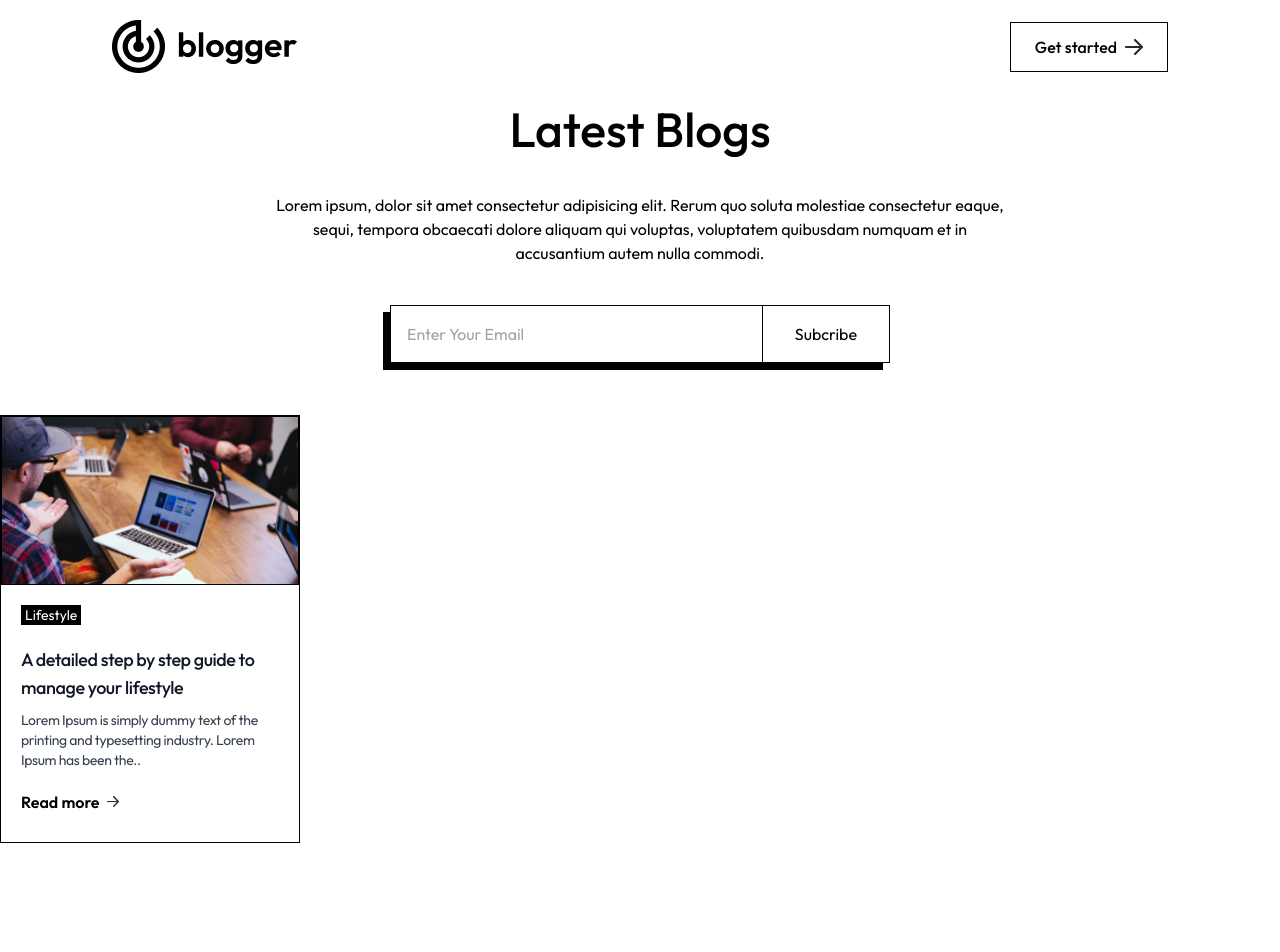
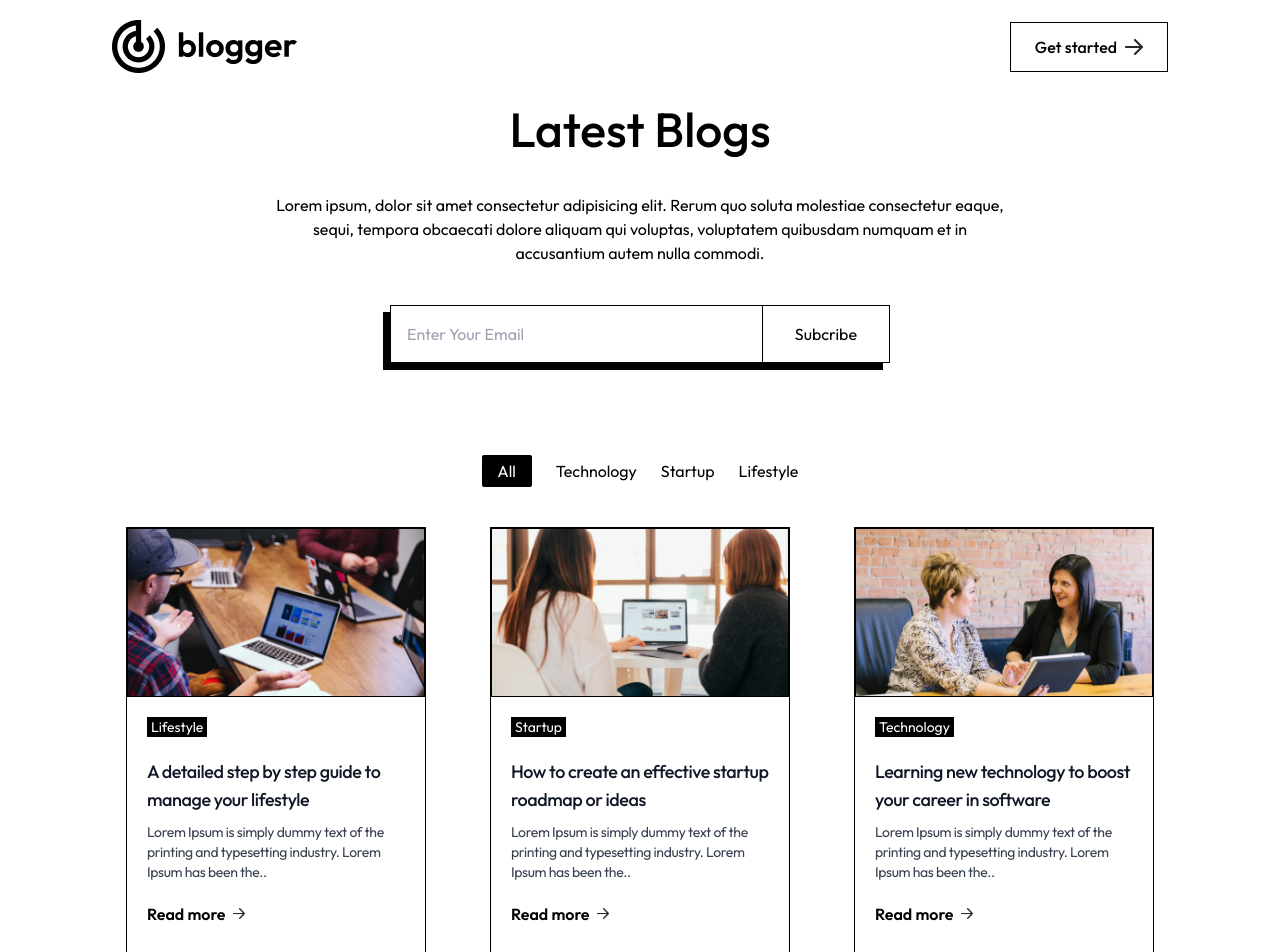
Before and after one commit to nethmina1028/Blog-app, a Next.js app in the folder next-blog-app/: page / in a window 1280 px wide. Shown: the top 952 px of the page. Before the commit the page ends 843 px from the top, so only its background shows below. Built offline with nearby package versions, Linux system fonts and the light colour scheme.

Commit message:
bloglist

```diff
--- a/next-blog-app/src/app/Components/BlogItem.jsx
+++ b/next-blog-app/src/app/Components/BlogItem.jsx
@@ -2,14 +2,14 @@ import Image from 'next/image'
 import React from 'react'
 import { assets, blog_data } from '../../../Assets/assets'
 
-function BlogItem() {
+function BlogItem({title,description,category,image}) {
   return (
     <div className='max-w-[330px] sm:max-w-[300px] bg-white border border-black hover:shadow-[-7px_7px_0px_#000000]'>
-     <Image src={blog_data[0].image} alt='' width={400} height={400} className='border border-black' />
-     <p className='inline-block px-1 mt-5 ml-5 text-sm text-white bg-black'>{blog_data[0].category}</p>
+     <Image src={image} alt='' width={400} height={400} className='border border-black' />
+     <p className='inline-block px-1 mt-5 ml-5 text-sm text-white bg-black'>{category}</p>
       <div className="p-5">
-        <h5 className='mb-2 text-lg font-medium tracking-tight text-gray-900'>{blog_data[0].title}</h5>
-        <p className='mb-3 text-sm tracking-tight text-gray-700'>{blog_data[0].description}</p>
+        <h5 className='mb-2 text-lg font-medium tracking-tight text-gray-900'>{title}</h5>
+        <p className='mb-3 text-sm tracking-tight text-gray-700'>{description}</p>
         <div className='inline-flex items-center py-2 font-semibold text-center'>
             Read more <Image src={assets.arrow} alt='' className='ml-2' width={12}  />
         </div>
--- /dev/null
+++ b/next-blog-app/src/app/Components/BlogList.jsx
@@ -0,0 +1,26 @@
+import React from 'react'
+import { blog_data } from '../../../Assets/assets'
+import BlogItem from './BlogItem'
+
+function BlogList() {
+  return (
+    <div>
+        <div className='flex justify-center gap-6 my-10'>
+            <button className='px-4 py-1 text-white bg-black rounded-sm'>All</button>
+            <button>Technology</button>
+            <button>Startup</button>
+            <button>Lifestyle</button>
+
+        </div>
+
+        <div className='flex flex-wrap justify-around gap-1 mb-16 gap-y-10 xl:mx-24'>
+            {blog_data.map((item,index)=>{
+               return <BlogItem key={index} image={item.image} title={item.title} description={item.description} category={item.category} />
+            })}
+
+        </div>
+    </div>
+  )
+}
+
+export default BlogList
--- a/next-blog-app/src/app/page.js
+++ b/next-blog-app/src/app/page.js
@@ -1,4 +1,6 @@
+'use client'
 import BlogItem from "./Components/BlogItem";
+import BlogList from "./Components/BlogList";
 import Header from "./Components/Header";
 
 
@@ -6,7 +8,7 @@ export default function Home() {
   return (
    <>
       <Header />
-      <BlogItem />
+      <BlogList />
    </>
   );
 }
```
